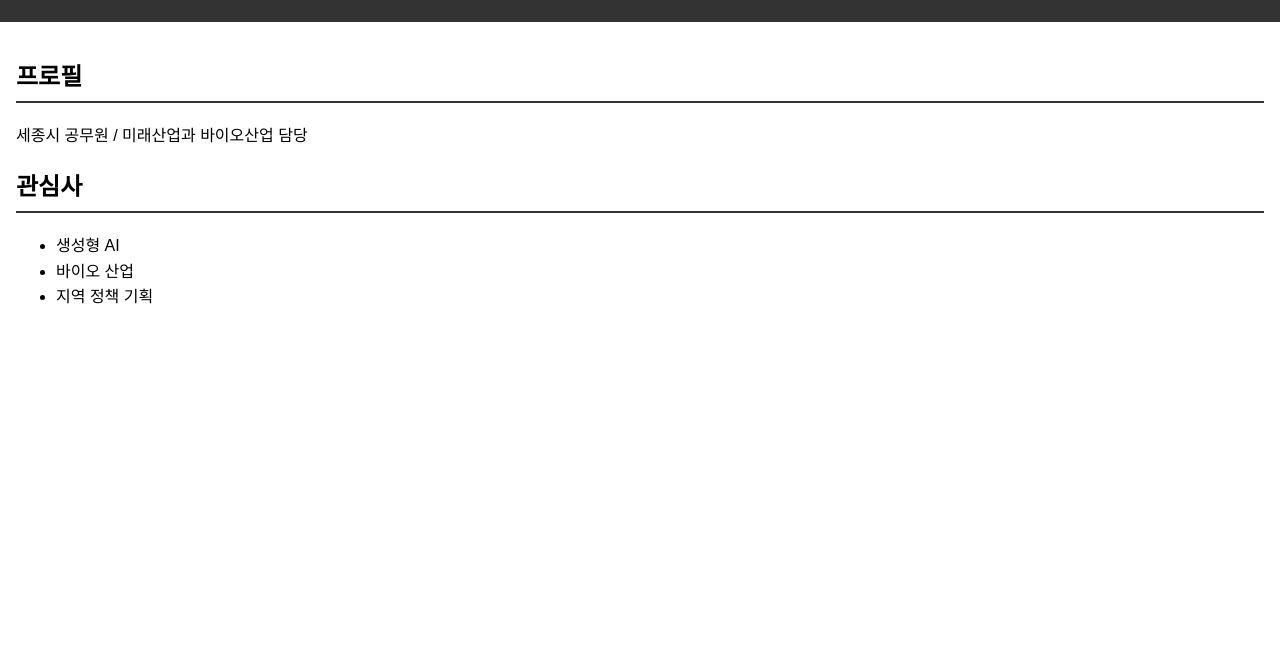
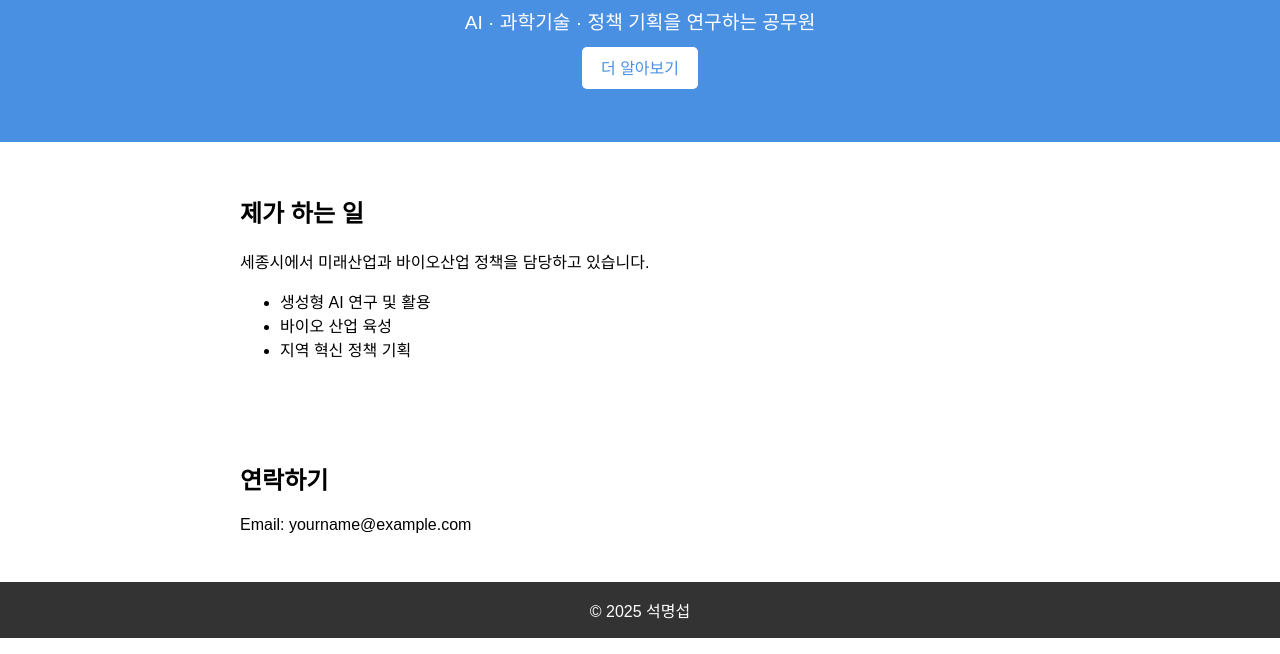
Before and after one commit to SeokMyungSeop/my-page, a website: page index.html in a window 1280 px wide. Shown: the part 146-800 px from the top of the page. Drawn offline with Linux system fonts and the light colour scheme.

Commit message:
index.html

```diff
--- a/index.html
+++ b/index.html
@@ -2,27 +2,41 @@
 <html lang="ko">
 <head>
   <meta charset="UTF-8">
-  <title>석명섭 소개</title>
-  <link rel="stylesheet" href="style.css">
+  <title>석명섭 랜딩페이지</title>
+  <style>
+    body { font-family: sans-serif; margin: 0; }
+    header { background: #4a90e2; color: #fff; padding: 4rem; text-align: center; }
+    header h1 { font-size: 3rem; margin: 0; }
+    header p { font-size: 1.2rem; }
+    .btn { background: #fff; color: #4a90e2; padding: 0.8rem 1.2rem; text-decoration: none; border-radius: 5px; }
+    section { padding: 2rem; max-width: 800px; margin: auto; }
+    footer { background: #333; color: #fff; text-align: center; padding: 1rem; }
+  </style>
 </head>
 <body>
   <header>
     <h1>안녕하세요, 석명섭입니다</h1>
-    <p>공공정책과 과학기술, 그리고 AI에 관심이 많습니다.</p>
+    <p>AI · 과학기술 · 정책 기획을 연구하는 공무원</p>
+    <a href="#about" class="btn">더 알아보기</a>
   </header>
-  <main>
-    <section>
-      <h2>프로필</h2>
-      <p>세종시 공무원 / 미래산업과 바이오산업 담당</p>
-    </section>
-    <section>
-      <h2>관심사</h2>
-      <ul>
-        <li>생성형 AI</li>
-        <li>바이오 산업</li>
-        <li>지역 정책 기획</li>
-      </ul>
-    </section>
-  </main>
+
+  <section id="about">
+    <h2>제가 하는 일</h2>
+    <p>세종시에서 미래산업과 바이오산업 정책을 담당하고 있습니다.</p>
+    <ul>
+      <li>생성형 AI 연구 및 활용</li>
+      <li>바이오 산업 육성</li>
+      <li>지역 혁신 정책 기획</li>
+    </ul>
+  </section>
+
+  <section id="contact">
+    <h2>연락하기</h2>
+    <p>Email: yourname@example.com</p>
+  </section>
+
+  <footer>
+    © 2025 석명섭
+  </footer>
 </body>
 </html>
```
